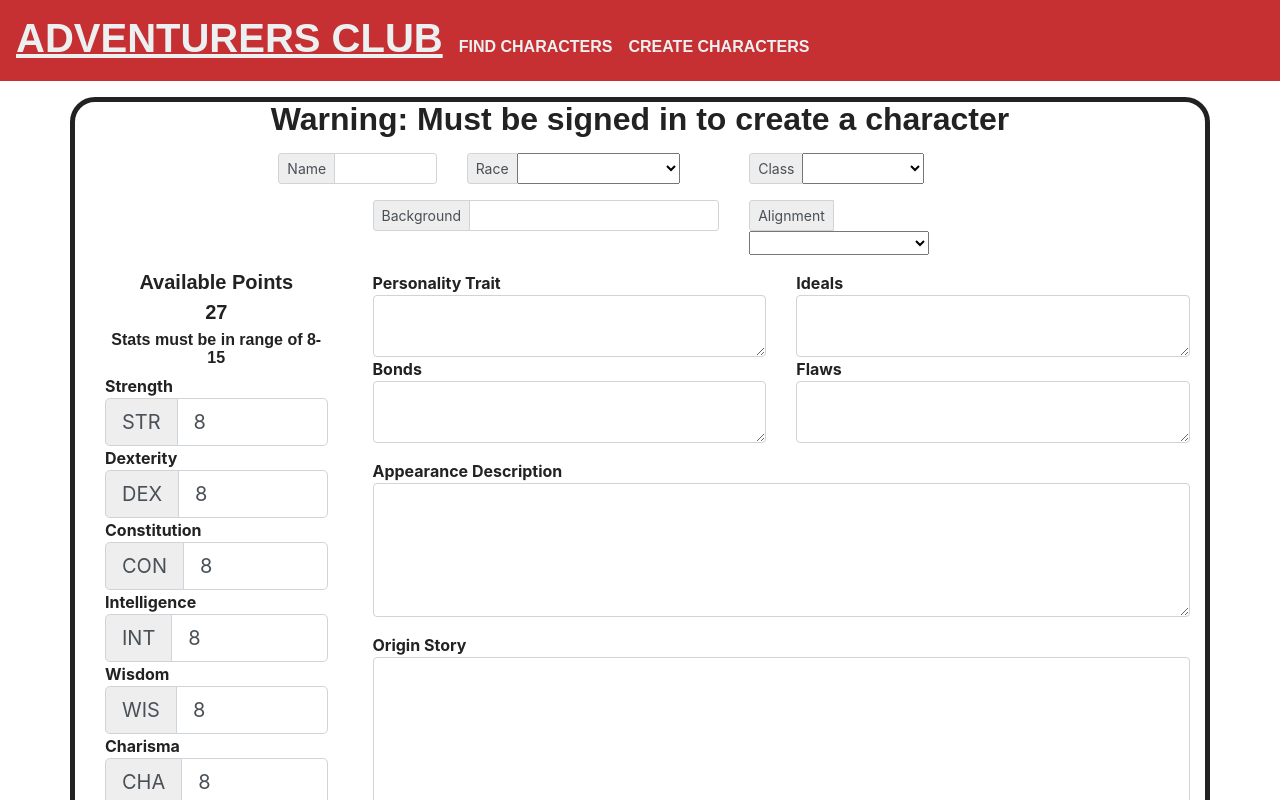
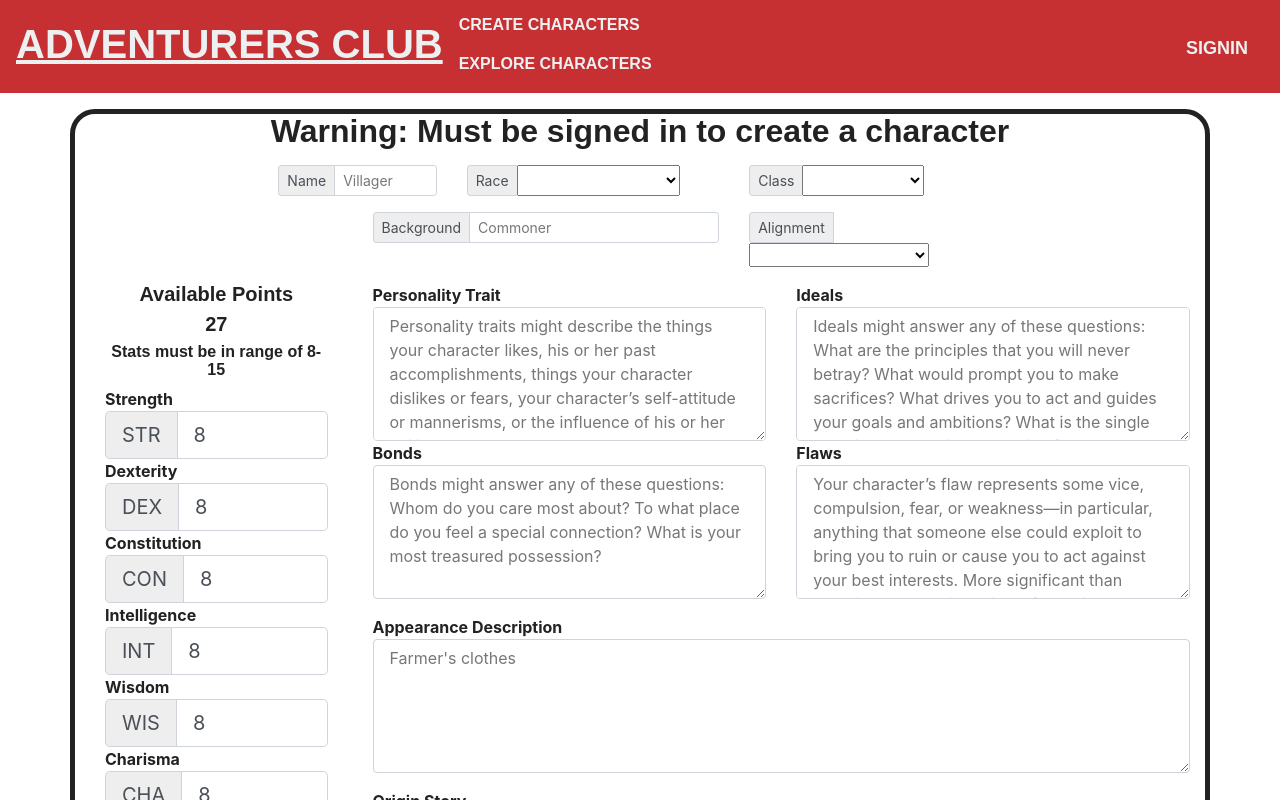
Before and after one commit to DobienC/Project3, a React (Create React App) app in the folder client/: page /characterCreation in a window 1280 px wide. Shown: the top 800 px of the page. Built offline with nearby package versions, Linux system fonts and the light colour scheme; a web font is replaced by a local one.

Commit message:
new style

```diff
--- a/client/src/components/CharacterCreationForm/index.js
+++ b/client/src/components/CharacterCreationForm/index.js
@@ -9,6 +9,10 @@ function CharacterCreationForm(props) {
       return <div className="text-center">
         <h2>Warning: Must be signed in to create a character</h2>
       </div>;
+    } else {
+      return <div className="text-center mt-1 mb-1">
+        <h1><u>Character Sheet</u></h1>
+      </div>
     }
   }
 
@@ -23,7 +27,7 @@ function CharacterCreationForm(props) {
                     <div className="input-group-prepend">
                       <span className="input-group-text">Name</span>
                     </div>
-                    <input type="text" onChange={props.handleInputChange} id="name" className="form-control" aria-label="Small" aria-describedby="inputGroup-sizing-sm" />
+                    <input type="text" onChange={props.handleInputChange} id="name" placeholder="Villager" className="form-control" aria-label="Small" aria-describedby="inputGroup-sizing-sm" />
                   </div>
                 </div>
                 <div className="col-lg-3">
@@ -78,7 +82,7 @@ function CharacterCreationForm(props) {
                     <div className="input-group-prepend">
                       <span className="input-group-text">Background</span>
                     </div>
-                    <input type="text" onChange={props.handleInputChange} id="background" className="form-control" aria-label="Small" aria-describedby="inputGroup-sizing-sm" />
+                    <input type="text" onChange={props.handleInputChange} placeholder="Commoner" id="background" className="form-control" aria-label="Small" aria-describedby="inputGroup-sizing-sm" />
                   </div>
                 </div>
                 <div className="col-lg-3">
@@ -97,7 +101,6 @@ function CharacterCreationForm(props) {
                       <option value="Lawful Evil">Lawful Evil (LE)</option>
                       <option value="Neutral Evil">Neutral Evil (NE)</option>
                       <option value="Chaotic Evil">Chaotic Evil (CE)</option>
-                    {/* <input type="text" onChange={props.handleInputChange} id="alignment" className="form-control" aria-label="Small" aria-describedby="inputGroup-sizing-sm" /> */}
                     </select>
                   </div>
                 </div>
@@ -162,32 +165,36 @@ function CharacterCreationForm(props) {
                   <div className="row">
                     <div className="col-lg-6"><strong>Personality Trait</strong>
                       <div className="input-group">
-                        <textarea className="form-control" onChange={props.handleInputChange} id="personalityTrait" aria-label="With textarea"></textarea>
+                        <textarea className="form-control" onChange={props.handleInputChange} id="personalityTrait" aria-label="With textarea" rows="5"
+                        placeholder="Personality traits might describe the things your character likes, his or her past accomplishments, things your character dislikes or fears, your character’s self-attitude or mannerisms, or the influence of his or her ability scores."></textarea>
                       </div>
                     </div>
                     <div className="col-lg-6"><strong>Ideals</strong>
                       <div className="input-group">
-                        <textarea className="form-control" onChange={props.handleInputChange} id="ideals" aria-label="With textarea"></textarea>
+                        <textarea className="form-control" onChange={props.handleInputChange} id="ideals" aria-label="With textarea" rows="5"
+                        placeholder="Ideals might answer any of these questions: What are the principles that you will never betray? What would prompt you to make sacrifices? What drives you to act and guides your goals and ambitions? What is the single most important thing you strive for?"></textarea>
                       </div>
                     </div>
                     <div className="col-lg-6"><strong>Bonds</strong>
                       <div className="input-group">
-                        <textarea className="form-control" onChange={props.handleInputChange} id="bonds" aria-label="With textarea"></textarea>
+                        <textarea className="form-control" onChange={props.handleInputChange} id="bonds" aria-label="With textarea" rows="5"
+                        placeholder="Bonds might answer any of these questions: Whom do you care most about? To what place do you feel a special connection? What is your most treasured possession?"></textarea>
                       </div>
                     </div>
                     <div className="col-lg-6"><strong>Flaws</strong>
                       <div className="input-group">
-                        <textarea className="form-control" onChange={props.handleInputChange} id="flaws" aria-label="With textarea"></textarea>
+                        <textarea className="form-control" onChange={props.handleInputChange} id="flaws" aria-label="With textarea" rows="5"
+                        placeholder="Your character’s flaw represents some vice, compulsion, fear, or weakness—in particular, anything that someone else could exploit to bring you to ruin or cause you to act against your best interests. More significant than negative personality traits, a flaw might answer any of these questions: What enrages you? What’s the one person, concept, or event that you are terrified of? What are your vices?"></textarea>
                       </div>
                     </div>
                     <div className="col-lg-12 mt-3"><strong>Appearance Description</strong>
                       <div className="input-group">
-                        <textarea className="form-control" onChange={props.handleInputChange} id="appearance" rows="5" aria-label="With textarea"></textarea>
+                        <textarea className="form-control" onChange={props.handleInputChange} placeholder="Farmer's clothes" id="appearance" rows="5" aria-label="With textarea"></textarea>
                       </div>
                     </div>
                     <div className="col-lg-12 mt-3"><strong>Origin Story</strong>
                       <div className="input-group">
-                        <textarea className="form-control" onChange={props.handleInputChange} id="origin" rows="10" aria-label="With textarea"></textarea>
+                        <textarea className="form-control" onChange={props.handleInputChange} placeholder="A normal Citizen" id="origin" rows="10" aria-label="With textarea"></textarea>
                       </div>
                     </div>
                   </div>
--- a/client/src/components/Home/index.js
+++ b/client/src/components/Home/index.js
@@ -5,10 +5,14 @@ function HomeContent(props) {
 
   return (
       <div>
+        <div className="jumbotron jumbotron-fluid text-center">
+            <div className="container">
+                <h1 className="welcomeT mt-1 display-4">Welcome to <u>Adventurers Club</u></h1>
+            </div>
+        </div>
         <div className="container">
             <div className="row">
-                <div className="col-lg-12 text-center mt-1">
-                    <h1 className="welcomeT mt-1 mb-3">Welcome to <u>Adventurers Club</u></h1>
+                <div className="col-lg-12 text-center">
                     <div className="row mt-1">
                         <div className="col-lg-5 mt-5">
                             <div className="row">
@@ -26,7 +30,7 @@ function HomeContent(props) {
                         <div className="col-lg-5 form mt-5">
                             <div className="row">
                                 <div className="col-lg-12 mt-3">
-                                    <h6 className="mb-4">Are you a new or returning adventurer?</h6>
+                                    <h4 className="mb-4">Are you a new or returning adventurer?</h4>
                                     <button className="btn-primary" onClick={props.signup}>
                                         <h3>New Adventurer</h3>
                                         (new user)
--- a/client/src/components/Home/style.css
+++ b/client/src/components/Home/style.css
@@ -1,10 +1,17 @@
 .descrip{
     border-radius: 25px;
     background-color: #C73032;
-    /* padding: 2%; */
-    /* line-height: 20px; */
 }
 
+.btn-primary{
+    background-color: #C73032;
+}
+
+.jumbotron{
+    border-bottom: 6px solid #C73032;
+    /* border-style: double;
+    border-color:#C73032; */
+}
 .descrip-text{
     line-height: 3.0;
     font-size: 12pt;
--- a/client/src/components/Nav/index.js
+++ b/client/src/components/Nav/index.js
@@ -15,32 +15,36 @@ function Nav() {
       return <div>
         <h5>Welcome <a className="navbar-brand" href={`/user/${localStorage.getItem("userId")}`}>
           <u>{localStorage.getItem("userName")}</u></a>
-          <h6><button className="btn-dnd" onClick={logout}>Sign Out</button></h6>
+          <h6 className="text-center"><button className="btn-dnd" onClick={logout}>Sign Out</button></h6>
         </h5>
       </div>;
+    } else {
+      return <div>
+        <a className="navbar-brand" href="/login">Signin</a>
+      </div>
     }
   }
 
   return (
     <nav className="navbar">
-      <div className="row">
-        <div className="col-lg-12">
       <a className="navbar-brand" href="/">
         <h1><u>Adventurers Club</u></h1>
       </a>
-          {/* <div className="navbar-collapse"> */}
-            <a className="navbar-brand" href="/characters">
-              <h6>Find Characters</h6>
-            </a>
+      <ul className="navbar-nav mr-auto">
+        <li className="nav-item active">
           <a className="navbar-brand" href="/characterCreation">
             <h6>Create Characters</h6>
           </a>
-            <span className="navbar-right">
+        </li>
+        <li>
+          <a className="navbar-brand" href="/characters">
+            <h6>Explore Characters</h6>
+          </a>
+        </li>
+      </ul>
+        <span className="navbar-nav">
           {isSignedIn()}
         </span>
-          {/* </div> */}
-        </div>
-      </div>
     </nav>
   );
 }
--- a/client/src/components/Nav/style.css
+++ b/client/src/components/Nav/style.css
@@ -1,8 +1,8 @@
 .btn-dnd{
     background-color: #999999;
     color: #000000;
-    border-radius: 25px;
 }
+
 
 .navbar {
     background-color: #c73032;
--- a/client/src/pages/Character.js
+++ b/client/src/pages/Character.js
@@ -73,7 +73,7 @@ class Character extends Component {
                     <div className="row mt-2 mb-2">
                         <div className="col-lg-12 text-center">
                             Creator:
-                        <a href={`/user/${this.state.creator_id}`}><h4>{this.state.creator_name}</h4></a>
+                            <a href={`/user/${this.state.creator_id}`}><h4>{this.state.creator_name}</h4></a>
                         </div>
                     </div>
                     <div className="row mt-3">
```
Also changed, not shown: 1 other file (tests, documents, lock files or other folders). Lines whose indentation alone changed are shown as unchanged.
